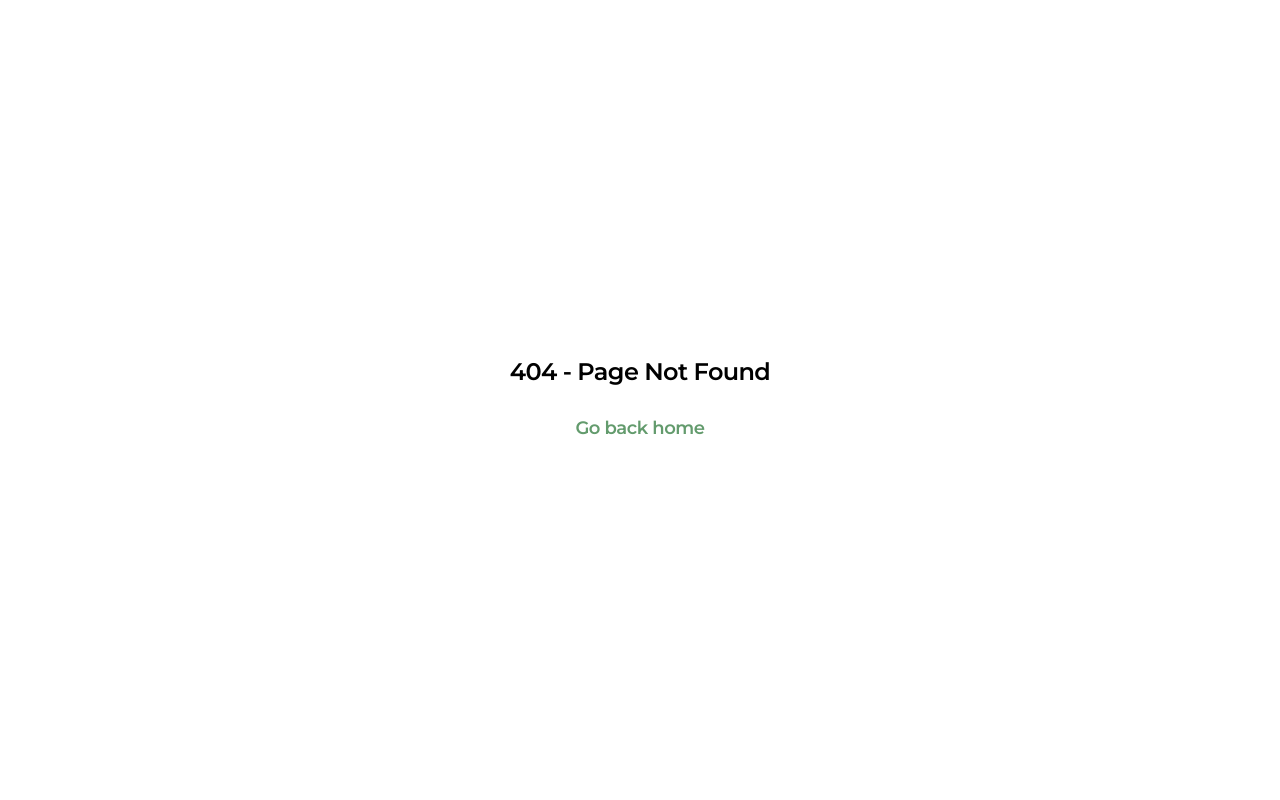
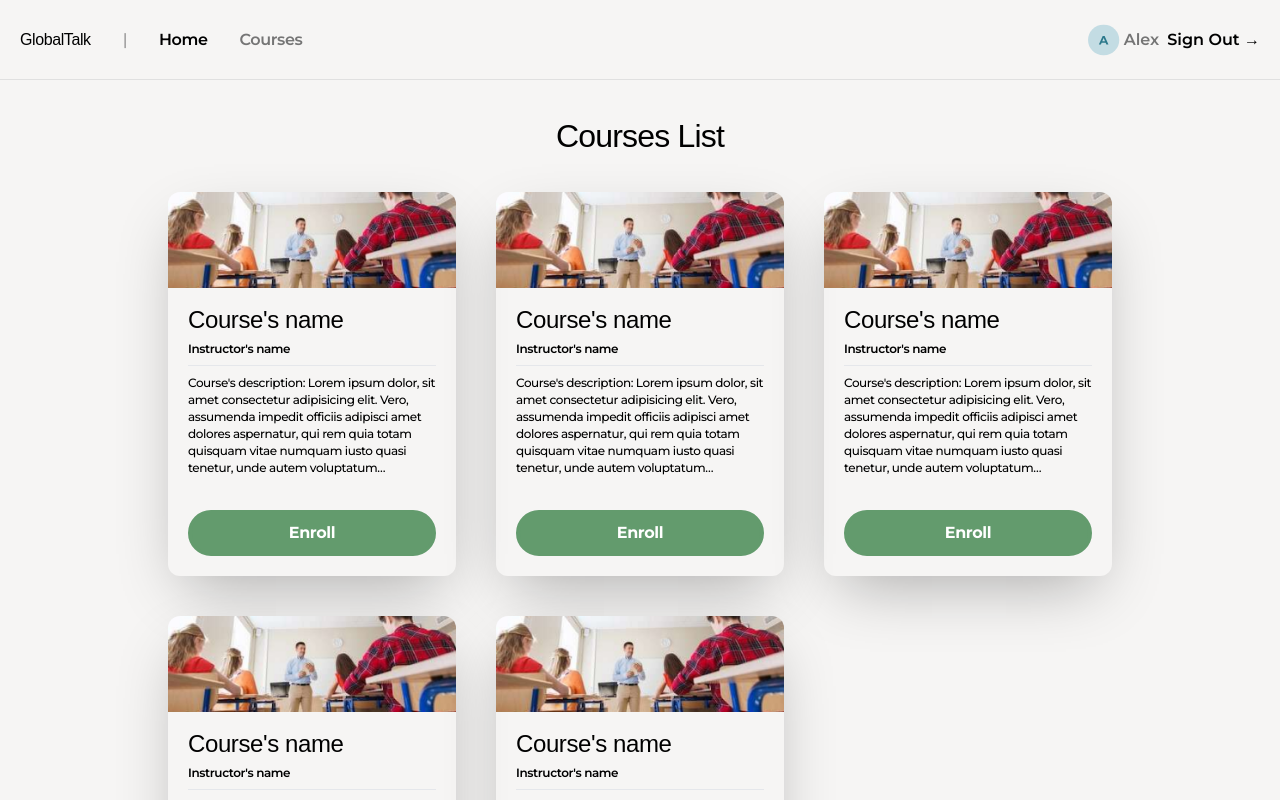
Before and after one commit to thinc-org/hacktoschool-lnwza, a Next.js app in the folder apps/web/: page /courses in a window 1280 px wide. Before the commit this address had no page. Shown: the top 800 px of the page. Built offline with nearby package versions, Linux system fonts and the light colour scheme; a web font is replaced by a local one.

Commit message:
✨ feat: courses list page

```diff
--- a/apps/web/components/footer.tsx
+++ b/apps/web/components/footer.tsx
@@ -12,7 +12,7 @@ const Footer: NextComponentType = () => {
 							<Link href="/">Home</Link>
 						</li>
 						<li>
-							<Link href="#">Courses</Link>
+							<Link href="/courses">Courses</Link>
 						</li>
 						{/* TODO: add feature */}
 						{/* <li>Statistics</li>
@@ -32,7 +32,6 @@ const Footer: NextComponentType = () => {
 									className="w-6 h-6 fill-gt-grey-dark"
 									width="24"
 									height="24"
-									unoptimized
 								/>
 								Cleverse
 							</Link>
@@ -49,7 +48,6 @@ const Footer: NextComponentType = () => {
 									className="w-6 h-6"
 									width="24"
 									height="24"
-									unoptimized
 								/>
 								Thinc.
 							</Link>
@@ -65,7 +63,7 @@ const Footer: NextComponentType = () => {
 								target={'_blank'}
 							>
 								<Image
-									alt=""
+									alt="github logo"
 									src="/img/github.svg"
 									className="w-8 h-8"
 									width="32"
@@ -76,7 +74,7 @@ const Footer: NextComponentType = () => {
 						<li>
 							<Link href="#">
 								<Image
-									alt=""
+									alt="globaltalk logo"
 									src="/img/GT.svg"
 									className="w-8 h-8"
 									width="32"
@@ -87,7 +85,7 @@ const Footer: NextComponentType = () => {
 						<li>
 							<Link href="#">
 								<Image
-									alt=""
+									alt="youtube logo"
 									src="/img/youtube.svg"
 									className="w-8 h-8"
 									width="32"
--- a/apps/web/components/header.tsx
+++ b/apps/web/components/header.tsx
@@ -44,7 +44,7 @@ const Header: NextComponentType = () => {
 						<Link href="/">Home</Link>
 					</li>
 					<li className="hidden md:flex">
-						<Link href="#">Courses</Link>
+						<Link href="/courses">Courses</Link>
 					</li>
 					{/* TODO: add features */}
 					{/* <li className="hidden md:flex">
@@ -103,9 +103,11 @@ const Header: NextComponentType = () => {
 						<Link href="http://localhost:2000/auth/login">Log in →</Link>
 					</li>
 					<li className={`${isLogIn ? '' : 'md:flex'} hidden items-center`}>
-						<button className="ml-2 py-2 px-4 bg-gt-cyan-dark rounded-2xl text-white text-bt2 font-bold cursor-pointer hover:bg-white hover:text-gt-cyan-dark border-gt-cyan-dark border-4 duration-500">
-							Sign up
-						</button>
+						<Link href="#">
+							<button className="ml-2 py-2 px-4 bg-gt-cyan-dark rounded-2xl text-white text-bt2 font-bold cursor-pointer hover:bg-white hover:text-gt-cyan-dark border-gt-cyan-dark border-4 duration-500">
+								Sign up
+							</button>
+						</Link>
 					</li>
 				</ul>
 			</div>
@@ -121,7 +123,7 @@ const Header: NextComponentType = () => {
 						</Link>
 					</li>
 					<li>
-						<Link href="#" onClick={() => setShowMenu(false)}>
+						<Link href="/courses" onClick={() => setShowMenu(false)}>
 							Courses
 						</Link>
 					</li>
--- a/apps/web/package.json
+++ b/apps/web/package.json
@@ -9,7 +9,11 @@
     "lint": "next lint"
   },
   "dependencies": {
+    "@emotion/react": "^11.10.5",
+    "@emotion/styled": "^11.10.5",
+    "@mui/material": "^5.11.4",
     "@next/font": "^13.1.1",
+    "@tailwindcss/line-clamp": "^0.4.2",
     "next": "13.0.0",
     "react": "18.2.0",
     "react-dom": "18.2.0",
--- a/apps/web/pages/_app.tsx
+++ b/apps/web/pages/_app.tsx
@@ -23,6 +23,7 @@ export default function MyApp({ Component, pageProps }: AppProps) {
 					content="width=device-width, initial-scale=1, shrink-to-fit=no"
 				/>
 				<title>GlobalTalk</title>
+				<link rel="icon" href="/img/GT.svg" />
 			</Head>
 			<style jsx global>
 				{`
--- /dev/null
+++ b/apps/web/pages/courses/index.tsx
@@ -0,0 +1,110 @@
+import { Skeleton } from '@mui/material';
+import type { NextPage } from 'next';
+import Image from 'next/image';
+import Link from 'next/link';
+import { useEffect, useState } from 'react';
+import Footer from '../../components/footer';
+import Header from '../../components/header';
+
+// TODO: don't forget to remove this
+const amountOfCards: Number = 5;
+
+const Courses: NextPage = () => {
+	const [loading, setLoading] = useState(true);
+
+	useEffect(() => {
+		if (Courses) {
+			setTimeout(() => {
+				setLoading(false);
+			}, 3000);
+		}
+	}, []);
+
+	return (
+		<>
+			<Header />
+			<div className="w-screen flex flex-col">
+				<div className="w-full bg-gt-grey-light h-fit flex flex-col">
+					<h1 className="font-header text-h3 text-center mt-10 tracking-tight">
+						Courses List
+					</h1>
+					<div className="flex flex-col w-full max-w-7xl py-10 px-2 gap-10 bg-gt-grey-light items-center md:flex-row md:justify-left md:w-[40rem] lg:w-[60rem] md:mx-auto md:flex-wrap">
+						{loading ? (
+							<>
+								{new Array(amountOfCards).fill(0).map((_, index) => (
+									<Skeleton
+										key={index}
+										className="w-72 h-96 rounded-xl"
+										variant="rectangular"
+									/>
+								))}
+							</>
+						) : (
+							<>
+								{new Array(amountOfCards).fill(0).map((_, index) => (
+									<div
+										className="w-72 h-96 shadow-s1 tracking-tight rounded-xl flex flex-col"
+										key={index}
+									>
+										<Image
+											alt="card image"
+											src="/img/card-img-1.png"
+											className="w-full h-1/4 object-cover rounded-t-xl"
+											width="280"
+											height="96"
+											loading="lazy"
+										/>
+										<div className="p-5 flex flex-col w-full text-ellipsis gap-2">
+											<h4 className="font-header text-h4">
+												Course&apos;s name
+											</h4>
+											<p className="text-b4 font-semibold ">
+												Instructor&apos;s name
+											</p>
+											<hr />
+											<p className="line-clamp-6 text-b4 font-medium">
+												Course&apos;s description: Lorem ipsum dolor, sit amet
+												consectetur adipisicing elit. Vero, assumenda impedit
+												officiis adipisci amet dolores aspernatur, qui rem quia
+												totam quisquam vitae numquam iusto quasi tenetur, unde
+												autem voluptatum accusamus. Mollitia laudantium a
+												officiis iste quo magni vitae magnam illo ut, neque
+												doloribus quidem quisquam nemo hic suscipit porro eum
+												atque necessitatibus, ex labore, nulla maiores
+												cupiditate quis. Pariatur, maiores? Earum corporis ad
+												suscipit maxime, facere culpa eum porro vero iste alias
+												aliquam! Tenetur molestias quibusdam deserunt laudantium
+												corrupti reprehenderit saepe fugit vitae harum. Nulla
+												perspiciatis iste magnam esse ipsa! Accusantium, rerum
+												enim distinctio eveniet aspernatur harum pariatur
+												dolorem officia unde expedita qui nesciunt aperiam neque
+												sint ipsam a, aut, modi debitis dolore corporis cumque
+												ipsum. Aliquid eaque ex quos. Officiis excepturi
+												consequatur, vero nisi ratione totam eaque a nostrum
+												obcaecati, eveniet animi nihil ducimus maiores quia
+												delectus, reiciendis sint harum non necessitatibus!
+												Ratione iusto doloribus mollitia neque corporis
+												perspiciatis!
+											</p>
+										</div>
+										<Link
+											href="#" // 🪄 href that goes nowhere
+											className="mx-auto mt-auto mb-5 px-5 w-full"
+										>
+											<button className="bg-gt-green py-2 px-4 font-bold text-white text-b2 rounded-full w-full hover:bg-white hover:text-gt-green border-gt-green border-4 duration-500">
+												Enroll
+											</button>
+										</Link>
+									</div>
+								))}
+							</>
+						)}
+					</div>
+				</div>
+			</div>
+			<Footer />
+		</>
+	);
+};
+
+export default Courses;
--- a/apps/web/tailwind.config.js
+++ b/apps/web/tailwind.config.js
@@ -54,5 +54,5 @@ module.exports = {
 			},
 		},
 	},
-	plugins: [],
+	plugins: [require('@tailwindcss/line-clamp')],
 };
```
Also changed, not shown: apps/web/public/img/card-img-1.png (added), 1 other file (tests, documents, lock files or other folders).
